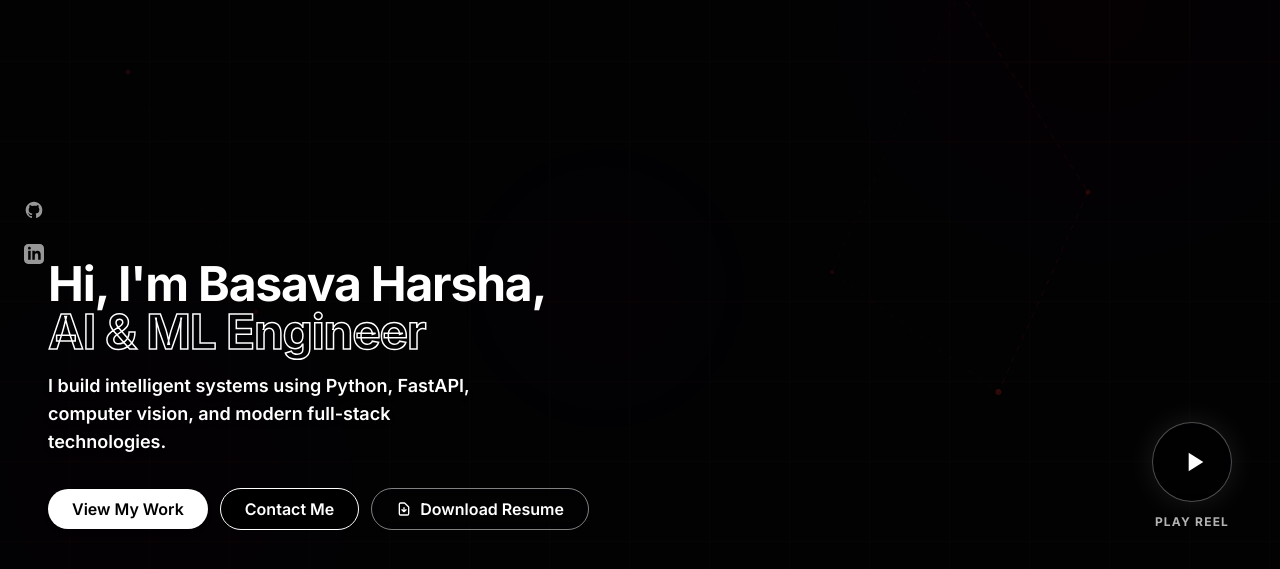
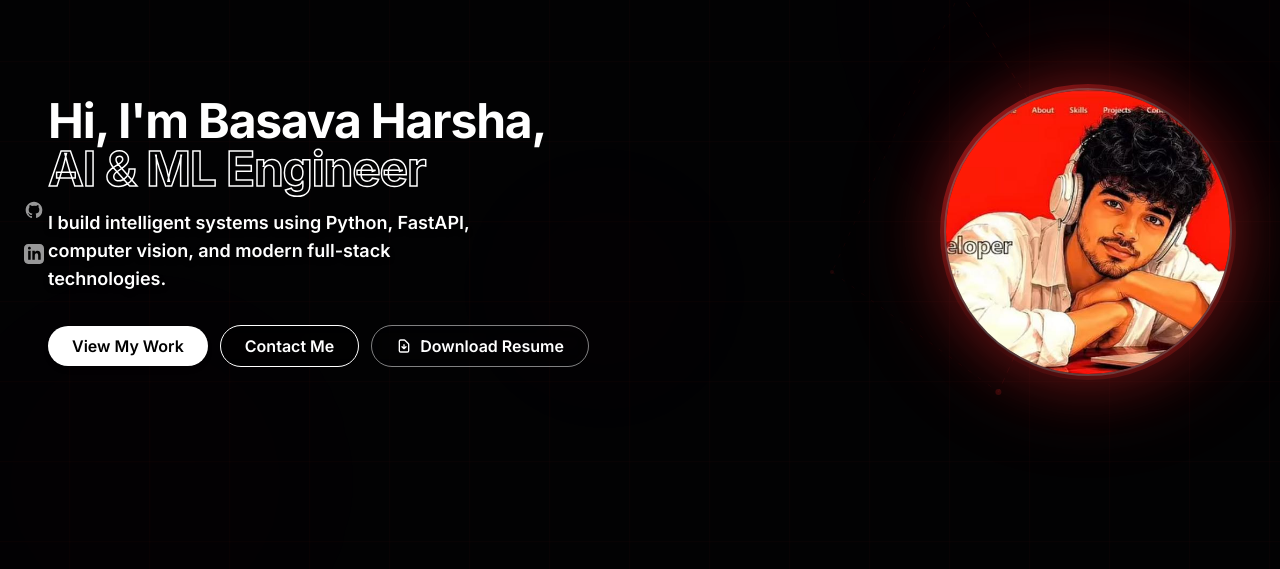
Before and after one commit to bunnyakuleti-ux/portfolio, a React (Vite) app: page / in a window 1280 px wide. Shown: the part 168-737 px from the top of the page. Built offline with nearby package versions, Linux system fonts and the light colour scheme; no server answers.

Commit message:
feat: replace photo, remove Play Reel, add hero profile photo

```diff
--- a/src/components/Hero.jsx
+++ b/src/components/Hero.jsx
@@ -1,9 +1,9 @@
-import React, { useRef, useEffect, useState } from 'react';
+import React, { useEffect } from 'react';
 import AOS from 'aos';
 import 'aos/dist/aos.css';
-import { heroContent, personalInfo, socialLinks } from '../data/portfolioData';
+import heroPhoto from '../assets/about/harsha-avatar.png';
+import { heroContent, socialLinks } from '../data/portfolioData';
 
-// CSS animated AI-themed background — zero file size, always loads instantly
 const AnimatedBackground = () => (
   <>
     <style>{`
@@ -35,37 +35,25 @@ const AnimatedBackground = () => (
         0%, 100% { opacity: 0.2; }
         50% { opacity: 0.6; }
       }
-      @keyframes line-draw {
-        0% { opacity: 0; stroke-dashoffset: 200; }
-        50% { opacity: 0.4; stroke-dashoffset: 0; }
-        100% { opacity: 0; stroke-dashoffset: -200; }
+      @keyframes hero-float {
+        0%, 100% { transform: translateY(0px); }
+        50% { transform: translateY(-18px); }
       }
-      .hero-grid-bg {
-        animation: grid-move 8s linear infinite;
-      }
-      .hero-orb-1 {
-        animation: pulse-slow 7s ease-in-out infinite, drift 18s ease-in-out infinite;
-      }
-      .hero-orb-2 {
-        animation: pulse-slow2 9s ease-in-out infinite, drift2 22s ease-in-out infinite;
-      }
-      .hero-orb-3 {
-        animation: pulse-slow 11s ease-in-out infinite 2s, drift 25s ease-in-out infinite 3s;
-      }
-      .node-dot {
-        animation: node-pulse 3s ease-in-out infinite;
-      }
+      .hero-grid-bg { animation: grid-move 8s linear infinite; }
+      .hero-orb-1 { animation: pulse-slow 7s ease-in-out infinite, drift 18s ease-in-out infinite; }
+      .hero-orb-2 { animation: pulse-slow2 9s ease-in-out infinite, drift2 22s ease-in-out infinite; }
+      .hero-orb-3 { animation: pulse-slow 11s ease-in-out infinite 2s, drift 25s ease-in-out infinite 3s; }
+      .node-dot { animation: node-pulse 3s ease-in-out infinite; }
       .node-dot:nth-child(2) { animation-delay: 0.5s; }
       .node-dot:nth-child(3) { animation-delay: 1s; }
       .node-dot:nth-child(4) { animation-delay: 1.5s; }
       .node-dot:nth-child(5) { animation-delay: 2s; }
       .node-dot:nth-child(6) { animation-delay: 2.5s; }
+      .hero-photo-float { animation: hero-float 6s ease-in-out infinite; }
     `}</style>
 
-    {/* Deep dark base */}
     <div className="absolute inset-0 bg-[#030305]" />
 
-    {/* Subtle animated grid */}
     <div
       className="hero-grid-bg absolute inset-0"
       style={{
@@ -75,47 +63,17 @@ const AnimatedBackground = () => (
       }}
     />
 
-    {/* Glowing orbs */}
-    <div
-      className="hero-orb-1 absolute rounded-full pointer-events-none"
-      style={{
-        width: '600px',
-        height: '600px',
-        top: '-100px',
-        right: '-100px',
-        background: 'radial-gradient(circle, rgba(255,42,42,0.18) 0%, transparent 70%)',
-        filter: 'blur(60px)',
-      }}
-    />
-    <div
-      className="hero-orb-2 absolute rounded-full pointer-events-none"
-      style={{
-        width: '500px',
-        height: '500px',
-        bottom: '-80px',
-        left: '-80px',
-        background: 'radial-gradient(circle, rgba(255,42,42,0.12) 0%, transparent 70%)',
-        filter: 'blur(80px)',
-      }}
-    />
-    <div
-      className="hero-orb-3 absolute rounded-full pointer-events-none"
-      style={{
-        width: '300px',
-        height: '300px',
-        top: '40%',
-        left: '35%',
-        background: 'radial-gradient(circle, rgba(180,30,30,0.1) 0%, transparent 70%)',
-        filter: 'blur(60px)',
-      }}
-    />
+    <div className="hero-orb-1 absolute rounded-full pointer-events-none"
+      style={{ width: '600px', height: '600px', top: '-100px', right: '-100px',
+        background: 'radial-gradient(circle, rgba(255,42,42,0.18) 0%, transparent 70%)', filter: 'blur(60px)' }} />
+    <div className="hero-orb-2 absolute rounded-full pointer-events-none"
+      style={{ width: '500px', height: '500px', bottom: '-80px', left: '-80px',
+        background: 'radial-gradient(circle, rgba(255,42,42,0.12) 0%, transparent 70%)', filter: 'blur(80px)' }} />
+    <div className="hero-orb-3 absolute rounded-full pointer-events-none"
+      style={{ width: '300px', height: '300px', top: '40%', left: '35%',
+        background: 'radial-gradient(circle, rgba(180,30,30,0.1) 0%, transparent 70%)', filter: 'blur(60px)' }} />
 
-    {/* Neural network SVG overlay */}
-    <svg
-      className="absolute inset-0 w-full h-full pointer-events-none"
-      xmlns="http://www.w3.org/2000/svg"
-    >
-      {/* Connection lines */}
+    <svg className="absolute inset-0 w-full h-full pointer-events-none" xmlns="http://www.w3.org/2000/svg">
       <line x1="75%" y1="20%" x2="85%" y2="45%" stroke="rgba(255,42,42,0.12)" strokeWidth="1" strokeDasharray="6 6">
         <animate attributeName="opacity" values="0.05;0.2;0.05" dur="4s" repeatCount="indefinite" />
       </line>
@@ -128,135 +86,88 @@ const AnimatedBackground = () => (
       <line x1="65%" y1="55%" x2="78%" y2="70%" stroke="rgba(255,42,42,0.08)" strokeWidth="1" strokeDasharray="4 8">
         <animate attributeName="opacity" values="0.03;0.12;0.03" dur="4.5s" begin="0.5s" repeatCount="indefinite" />
       </line>
-      <line x1="10%" y1="30%" x2="20%" y2="60%" stroke="rgba(255,42,42,0.06)" strokeWidth="1" strokeDasharray="4 10">
-        <animate attributeName="opacity" values="0.02;0.1;0.02" dur="7s" begin="1.5s" repeatCount="indefinite" />
-      </line>
-      {/* Node dots */}
       <circle className="node-dot" cx="75%" cy="20%" r="3" fill="rgba(255,42,42,0.5)" />
       <circle className="node-dot" cx="85%" cy="45%" r="2.5" fill="rgba(255,42,42,0.4)" />
       <circle className="node-dot" cx="78%" cy="70%" r="3" fill="rgba(255,42,42,0.5)" />
       <circle className="node-dot" cx="65%" cy="55%" r="2" fill="rgba(255,42,42,0.3)" />
-      <circle className="node-dot" cx="10%" cy="30%" r="2.5" fill="rgba(255,42,42,0.3)" />
-      <circle className="node-dot" cx="20%" cy="60%" r="2" fill="rgba(255,42,42,0.25)" />
     </svg>
   </>
 );
 
 const Hero = () => {
-  const [isAnimating, setIsAnimating] = useState(false);
-
   useEffect(() => {
-    AOS.init({
-      duration: 1000,
-      once: true,
-      easing: 'ease-out',
-    });
+    AOS.init({ duration: 1000, once: true, easing: 'ease-out' });
   }, []);
-
-  // Play Reel: triggers a visual pulse animation (no video file needed)
-  const toggleVideo = (e) => {
-    e.stopPropagation();
-    setIsAnimating((prev) => !prev);
-  };
 
   return (
     <section className="relative w-full h-screen overflow-hidden bg-black">
-      {/* Animated CSS Background */}
       <AnimatedBackground />
 
-      {/* Overlay tint so text stays readable */}
+      {/* Overlay tint */}
       <div className="absolute inset-0 bg-black/30 z-[1]" />
 
-      {/* Left Floating Social Bar for Large Screens */}
+      {/* Left Floating Social Bar — desktop */}
       <div className="hidden lg:flex flex-col gap-6 fixed left-6 top-1/2 -translate-y-1/2 z-50 mix-blend-difference">
-        <a
-          href={socialLinks.github}
-          target="_blank"
-          rel="noopener noreferrer"
-          className="text-white/60 hover:text-white transition-all duration-300 transform hover:scale-125"
-          aria-label="GitHub"
-        >
+        <a href={socialLinks.github} target="_blank" rel="noopener noreferrer"
+          className="text-white/60 hover:text-white transition-all duration-300 transform hover:scale-125" aria-label="GitHub">
           <svg className="w-5 h-5" fill="currentColor" viewBox="0 0 24 24">
             <path fillRule="evenodd" d="M12 2C6.477 2 2 6.484 2 12.017c0 4.425 2.865 8.18 6.839 9.504.5.092.682-.217.682-.483 0-.237-.008-.868-.013-1.703-2.782.605-3.369-1.343-3.369-1.343-.454-1.158-1.11-1.466-1.11-1.466-.908-.62.069-.608.069-.608 1.003.07 1.531 1.032 1.531 1.032.892 1.53 2.341 1.088 2.91.832.092-.647.35-1.088.636-1.338-2.22-.253-4.555-1.113-4.555-4.951 0-1.093.39-1.988 1.029-2.688-.103-.253-.446-1.272.098-2.65 0 0 .84-.27 2.75 1.026A9.564 9.564 0 0112 6.844c.85.004 1.705.115 2.504.337 1.909-1.296 2.747-1.027 2.747-1.027.546 1.379.202 2.398.1 2.651.64.7 1.028 1.595 1.028 2.688 0 3.848-2.339 4.695-4.566 4.943.359.309.678.92.678 1.855 0 1.338-.012 2.419-.012 2.747 0 .268.18.58.688.482A10.019 10.019 0 0022 12.017C22 6.484 17.522 2 12 2z" clipRule="evenodd" />
           </svg>
         </a>
-        <a
-          href={socialLinks.linkedin}
-          target="_blank"
-          rel="noopener noreferrer"
-          className="text-white/60 hover:text-white transition-all duration-300 transform hover:scale-125"
-          aria-label="LinkedIn"
-        >
+        <a href={socialLinks.linkedin} target="_blank" rel="noopener noreferrer"
+          className="text-white/60 hover:text-white transition-all duration-300 transform hover:scale-125" aria-label="LinkedIn">
           <svg className="w-5 h-5" fill="currentColor" viewBox="0 0 24 24">
             <path d="M19 0h-14c-2.761 0-5 2.239-5 5v14c0 2.761 2.239 5 5 5h14c2.762 0 5-2.239 5-5v-14c0-2.761-2.238-5-5-5zm-11 19h-3v-11h3v11zm-1.5-12.268c-.966 0-1.75-.779-1.75-1.75s.784-1.75 1.75-1.75 1.75.779 1.75 1.75-.784 1.75-1.75 1.75zm13.5 12.268h-3v-5.604c0-3.368-4-3.113-4 0v5.604h-3v-11h3v1.765c1.396-2.586 7-2.777 7 2.476v6.759z" />
           </svg>
         </a>
       </div>
 
-      {/* Content Container */}
-      <div className="absolute inset-0 z-20 px-6 pb-20 md:pb-[8%] md:px-12 max-w-7xl mx-auto flex flex-col md:flex-row justify-end md:justify-between items-start md:items-end text-left w-full">
+      {/* Main content — two column on desktop, stacked on mobile */}
+      <div className="absolute inset-0 z-20 px-6 md:px-12 max-w-7xl mx-auto flex flex-col md:flex-row justify-center md:justify-between items-center w-full gap-8 pt-20 md:pt-0">
 
-        {/* Left Side: Text and Buttons */}
-        <div className="flex flex-col items-start text-left max-w-2xl w-full">
+        {/* LEFT — Text + Buttons */}
+        <div className="flex flex-col items-start text-left w-full md:max-w-xl">
+
           {/* Mobile inline socials */}
-          <div
-            data-aos="fade-up"
-            data-aos-delay="100"
-            className="flex items-center gap-4 mb-4 lg:hidden"
-          >
-            <a href={socialLinks.github} target="_blank" rel="noopener noreferrer" className="text-white/60 hover:text-white" aria-label="GitHub">
+          <div data-aos="fade-up" data-aos-delay="100" className="flex items-center gap-4 mb-4 lg:hidden">
+            <a href={socialLinks.github} target="_blank" rel="noopener noreferrer"
+              className="text-white/60 hover:text-white" aria-label="GitHub">
               <svg className="w-5 h-5" fill="currentColor" viewBox="0 0 24 24"><path fillRule="evenodd" d="M12 2C6.477 2 2 6.484 2 12.017c0 4.425 2.865 8.18 6.839 9.504.5.092.682-.217.682-.483 0-.237-.008-.868-.013-1.703-2.782.605-3.369-1.343-3.369-1.343-.454-1.158-1.11-1.466-1.11-1.466-.908-.62.069-.608.069-.608 1.003.07 1.531 1.032 1.531 1.032.892 1.53 2.341 1.088 2.91.832.092-.647.35-1.088.636-1.338-2.22-.253-4.555-1.113-4.555-4.951 0-1.093.39-1.988 1.029-2.688-.103-.253-.446-1.272.098-2.65 0 0 .84-.27 2.75 1.026A9.564 9.564 0 0112 6.844c.85.004 1.705.115 2.504.337 1.909-1.296 2.747-1.027 2.747-1.027.546 1.379.202 2.398.1 2.651.64.7 1.028 1.595 1.028 2.688 0 3.848-2.339 4.695-4.566 4.943.359.309.678.92.678 1.855 0 1.338-.012 2.419-.012 2.747 0 .268.18.58.688.482A10.019 10.019 0 0022 12.017C22 6.484 17.522 2 12 2z" clipRule="evenodd" /></svg>
             </a>
-            <a href={socialLinks.linkedin} target="_blank" rel="noopener noreferrer" className="text-white/60 hover:text-white" aria-label="LinkedIn">
+            <a href={socialLinks.linkedin} target="_blank" rel="noopener noreferrer"
+              className="text-white/60 hover:text-white" aria-label="LinkedIn">
               <svg className="w-5 h-5" fill="currentColor" viewBox="0 0 24 24"><path d="M19 0h-14c-2.761 0-5 2.239-5 5v14c0 2.761 2.239 5 5 5h14c2.762 0 5-2.239 5-5v-14c0-2.761-2.238-5-5-5zm-11 19h-3v-11h3v11zm-1.5-12.268c-.966 0-1.75-.779-1.75-1.75s.784-1.75 1.75-1.75 1.75.779 1.75 1.75-.784 1.75-1.75 1.75zm13.5 12.268h-3v-5.604c0-3.368-4-3.113-4 0v5.604h-3v-11h3v1.765c1.396-2.586 7-2.777 7 2.476v6.759z" /></svg>
             </a>
           </div>
 
-          {/* Main Heading */}
-          <h1
-            data-aos="fade-up"
-            className="text-white text-3xl md:text-5xl font-bold mb-4 tracking-tight"
-          >
-            {heroContent.greeting}, <br /> <span className="text-transparent [-webkit-text-stroke:1.5px_white]">{heroContent.titleHighlight}</span>
+          {/* Heading */}
+          <h1 data-aos="fade-up"
+            className="text-white text-3xl md:text-5xl font-bold mb-4 tracking-tight">
+            {heroContent.greeting}, <br />
+            <span className="text-transparent [-webkit-text-stroke:1.5px_white]">
+              {heroContent.titleHighlight}
+            </span>
           </h1>
 
-          {/* Subheading */}
-          <p
-            data-aos="fade-up"
-            data-aos-delay="200"
-            className="text-white text-sm md:text-lg font-semibold mb-8 max-w-md drop-shadow-md"
-          >
+          {/* Subtitle */}
+          <p data-aos="fade-up" data-aos-delay="200"
+            className="text-white text-sm md:text-lg font-semibold mb-8 max-w-md drop-shadow-md">
             {heroContent.subtitle}
           </p>
 
           {/* Buttons */}
-          <div
-            data-aos="fade-up"
-            data-aos-delay="400"
-            className="flex flex-row flex-wrap items-center gap-3 w-full"
-          >
-            {/* Primary Button */}
-            <a
-              href={heroContent.ctaPrimary.href}
-              className="px-4 py-2 md:px-6 md:py-2 text-xs md:text-base rounded-full bg-white text-black font-semibold hover:bg-gray-200 transition-all duration-300 transform hover:scale-105 shadow-md"
-            >
+          <div data-aos="fade-up" data-aos-delay="400"
+            className="flex flex-row flex-wrap items-center gap-3 w-full">
+            <a href={heroContent.ctaPrimary.href}
+              className="px-4 py-2 md:px-6 md:py-2 text-xs md:text-base rounded-full bg-white text-black font-semibold hover:bg-gray-200 transition-all duration-300 transform hover:scale-105 shadow-md">
               {heroContent.ctaPrimary.text}
             </a>
-
-            {/* Secondary Button — Glassmorphism */}
-            <a
-              href={heroContent.ctaSecondary.href}
-              className="px-4 py-2 md:px-6 md:py-2 text-xs md:text-base rounded-full bg-black/40 border border-white text-white font-semibold hover:bg-black/60 transition-all duration-300 backdrop-blur-md"
-            >
+            <a href={heroContent.ctaSecondary.href}
+              className="px-4 py-2 md:px-6 md:py-2 text-xs md:text-base rounded-full bg-black/40 border border-white text-white font-semibold hover:bg-black/60 transition-all duration-300 backdrop-blur-md">
               {heroContent.ctaSecondary.text}
             </a>
-
-            {/* Resume Download Button */}
-            <a
-              href={heroContent.ctaResume.href}
-              download
-              className="px-4 py-2 md:px-6 md:py-2 text-xs md:text-base rounded-full bg-transparent border border-white/50 text-white font-semibold hover:bg-white hover:text-black transition-all duration-300 backdrop-blur-md flex items-center gap-2"
-            >
+            <a href={heroContent.ctaResume.href} download
+              className="px-4 py-2 md:px-6 md:py-2 text-xs md:text-base rounded-full bg-transparent border border-white/50 text-white font-semibold hover:bg-white hover:text-black transition-all duration-300 backdrop-blur-md flex items-center gap-2">
               <svg className="w-4 h-4" fill="none" stroke="currentColor" viewBox="0 0 24 24">
                 <path strokeLinecap="round" strokeLinejoin="round" strokeWidth="2" d="M12 10v6m0 0l-3-3m3 3l3-3m2 8H7a2 2 0 01-2-2V5a2 2 0 012-2h5.586a1 1 0 01.707.293l5.414 5.414a1 1 0 01.293.707V19a2 2 0 01-2 2z" />
               </svg>
@@ -265,52 +176,32 @@ const Hero = () => {
           </div>
         </div>
 
-        {/* Right Side: Play Reel Button */}
-        <div
-          data-aos="zoom-in"
-          data-aos-delay="600"
-          className="mt-8 md:mt-0 flex flex-row md:flex-col items-center gap-2 md:gap-3 cursor-pointer group self-start md:self-auto"
-          onClick={toggleVideo}
-        >
-          <div className={`w-12 h-12 md:w-20 md:h-20 rounded-full border border-white/30 bg-black/20 backdrop-blur-md flex justify-center items-center transition-all duration-500 shadow-[0_0_30px_rgba(255,255,255,0.1)] ${
-            isAnimating
-              ? 'bg-[#ff2a2a] shadow-[0_0_40px_rgba(255,42,42,0.6)] scale-110'
-              : 'group-hover:scale-110 group-hover:bg-[#ff2a2a] group-hover:shadow-[0_0_40px_rgba(255,42,42,0.6)]'
-          }`}>
-            {isAnimating ? (
-              // Pause Icon
-              <svg className="w-5 h-5 md:w-8 md:h-8 text-white" fill="currentColor" viewBox="0 0 24 24">
-                <path d="M6 19h4V5H6v14zm8-14v14h4V5h-4z" />
-              </svg>
-            ) : (
-              // Play Icon
-              <svg className="w-5 h-5 md:w-8 md:h-8 text-white ml-0.5 md:ml-1" fill="currentColor" viewBox="0 0 24 24">
-                <path d="M8 5v14l11-7z" />
-              </svg>
-            )}
+        {/* RIGHT — Profile photo */}
+        <div data-aos="zoom-in" data-aos-delay="500"
+          className="hidden md:flex flex-col items-center justify-center shrink-0">
+          <div className="hero-photo-float relative">
+            {/* Outer glow ring */}
+            <div className="absolute inset-0 rounded-full bg-[#ff2a2a]/20 blur-2xl scale-110 pointer-events-none" />
+            {/* Red accent ring */}
+            <div className="absolute -inset-1 rounded-full bg-gradient-to-br from-[#ff2a2a]/60 via-transparent to-[#ff2a2a]/30 pointer-events-none" />
+            {/* Photo */}
+            <img
+              src={heroPhoto}
+              alt="Basava Harsha"
+              className="relative w-56 h-56 lg:w-72 lg:h-72 rounded-full object-cover object-top border-2 border-white/20 shadow-[0_0_60px_rgba(255,42,42,0.3)]"
+            />
           </div>
-          <span className="text-white text-[10px] md:text-xs font-bold tracking-widest uppercase opacity-70 group-hover:opacity-100 transition-opacity">
-            {isAnimating ? 'Pause' : 'Play Reel'}
-          </span>
         </div>
+
       </div>
 
       {/* Scroll Indicator */}
-      <div
-        data-aos="fade-up"
-        data-aos-delay="800"
-        className="hidden md:block absolute bottom-8 left-1/2 transform -translate-x-1/2 z-20 pointer-events-none"
-      >
+      <div data-aos="fade-up" data-aos-delay="800"
+        className="hidden md:block absolute bottom-8 left-1/2 transform -translate-x-1/2 z-20 pointer-events-none">
         <div className="animate-bounce">
-          <svg
-            className="w-6 h-6 text-white/60 drop-shadow-[0_1px_2px_rgba(255,255,255,0.3)]"
-            fill="none"
-            strokeLinecap="round"
-            strokeLinejoin="round"
-            strokeWidth="3"
-            viewBox="0 0 24 24"
-            stroke="currentColor"
-          >
+          <svg className="w-6 h-6 text-white/60 drop-shadow-[0_1px_2px_rgba(255,255,255,0.3)]"
+            fill="none" strokeLinecap="round" strokeLinejoin="round" strokeWidth="3"
+            viewBox="0 0 24 24" stroke="currentColor">
             <path d="M19 14l-7 7m0 0l-7-7m7 7V3"></path>
           </svg>
         </div>
```
Also changed, not shown: src/assets/about/harsha-avatar.png.
